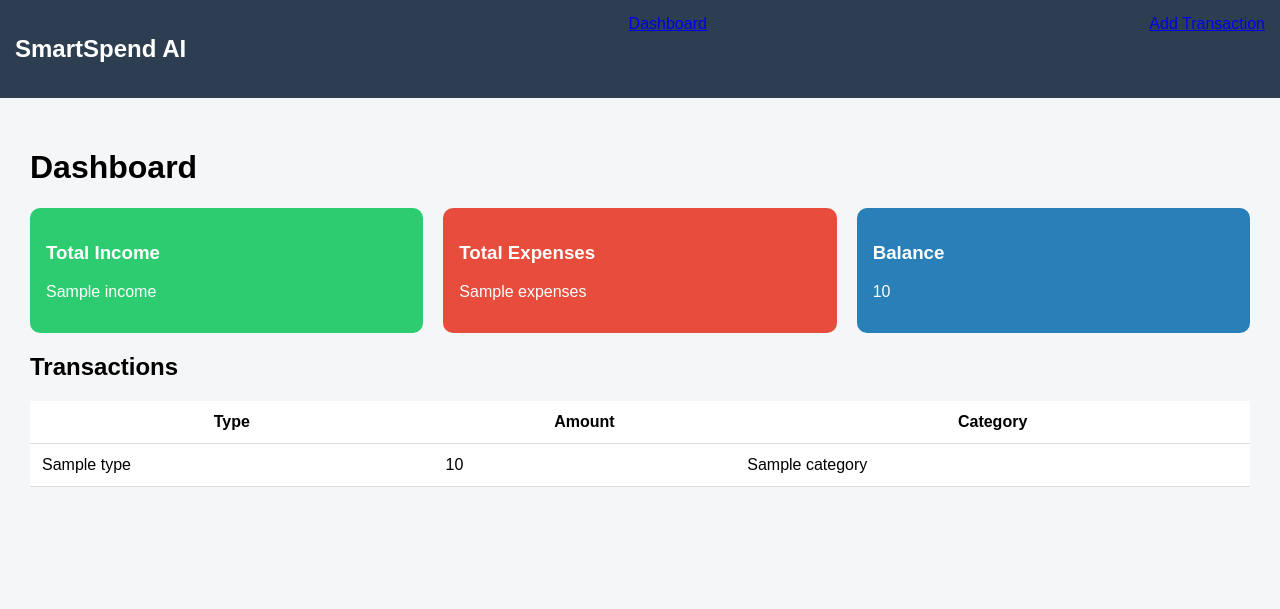
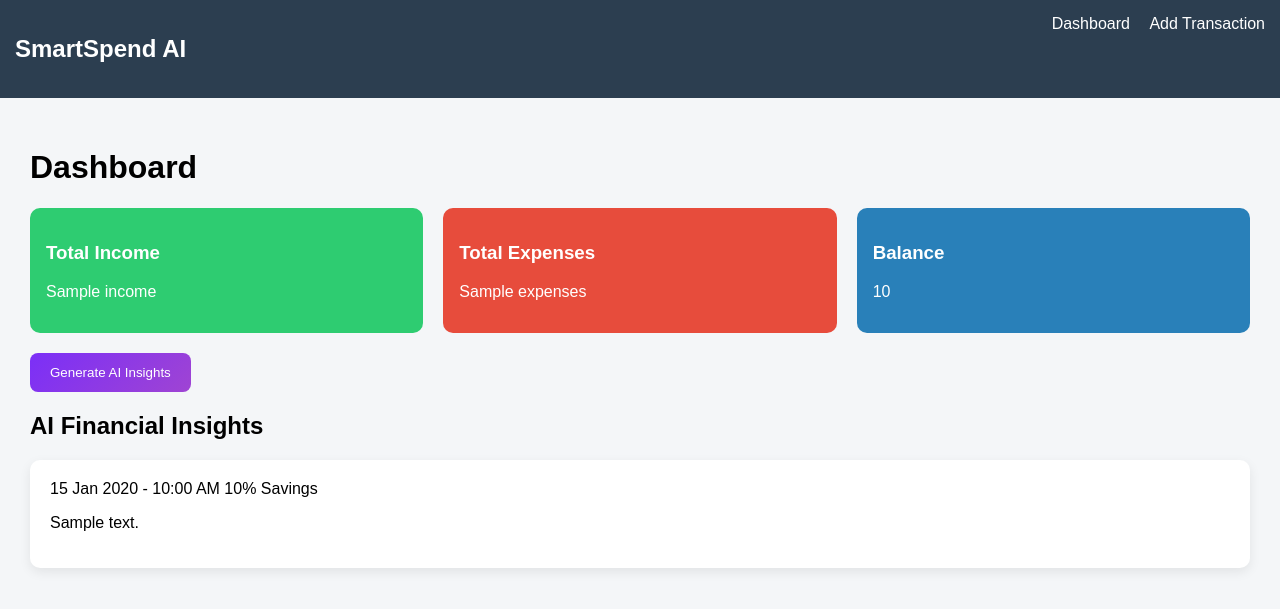
Before and after one commit to Mohammed-Ashhad/Systems_Deploy_And_Implement_Project_SmartSpend_AI-, a Flask app: template templates/dashboard.html in a window 1280 px wide. Shown: the top 609 px of the page. Run offline with Flask 3, Linux system fonts and the light colour scheme; the template is opened without the code that fills it: most values are stand-ins (such as "Sample title", 1, 10 or a date in 2020); parts of the project's set-up code (start-up, migrations or seed data) failed here and were passed over.

Commit message:
Mohd Ashhad Gull - v2 submission

```diff
--- a/static/styles.css
+++ b/static/styles.css
@@ -1,10 +1,12 @@
 body { font-family: Arial, sans-serif; margin: 0; background: #f4f6f8; }
 .navbar { background: #2c3e50; color: white; padding: 15px; display: flex; justify-content: space-between; }
+.navbar a { color: white; text-decoration: none; margin-left: 15px; }
 .container { padding: 30px; }
 .summary-container { display: flex; gap: 20px; margin-bottom: 20px; }
 .summary-card { flex: 1; color: white; padding: 16px; border-radius: 10px; }
 .income { background: #2ecc71; }
 .expense { background: #e74c3c; }
 .balance { background: #2980b9; }
-table { width: 100%; border-collapse: collapse; background: white; }
-th, td { padding: 12px; border-bottom: 1px solid #ddd; }
+.ai-button { background: linear-gradient(135deg, #7b2ff7, #9f44d3); color: white; border: none; padding: 12px 20px; border-radius: 8px; }
+.loading-spinner { margin-top: 15px; color: #555; font-weight: bold; }
+.ai-card { background: white; padding: 20px; border-radius: 10px; margin-top: 15px; box-shadow: 0 4px 12px rgba(0,0,0,0.08); }
--- a/templates/base.html
+++ b/templates/base.html
@@ -7,8 +7,10 @@
 <body>
     <div class="navbar">
         <h2>SmartSpend AI</h2>
-        <a href="/">Dashboard</a>
-        <a href="/add">Add Transaction</a>
+        <div>
+            <a href="/">Dashboard</a>
+            <a href="/add">Add Transaction</a>
+        </div>
     </div>
     <div class="container">
         {% block content %}{% endblock %}
--- a/templates/dashboard.html
+++ b/templates/dashboard.html
@@ -6,13 +6,25 @@
     <div class="summary-card expense"><h3>Total Expenses</h3><p>{{ summary.expenses }}</p></div>
     <div class="summary-card balance"><h3>Balance</h3><p>{{ summary.balance }}</p></div>
 </div>
-<h2>Transactions</h2>
-<table>
-    <thead><tr><th>Type</th><th>Amount</th><th>Category</th></tr></thead>
-    <tbody>
-        {% for t in transactions %}
-        <tr><td>{{ t.type }}</td><td>{{ t.amount }}</td><td>{{ t.category }}</td></tr>
-        {% endfor %}
-    </tbody>
-</table>
+<form action="/generate-insights" method="POST" onsubmit="showSpinner()">
+    <button type="submit" class="ai-button">Generate AI Insights</button>
+</form>
+<div id="loading" class="loading-spinner" style="display:none;">Generating insights...</div>
+<h2 class="section-title">AI Financial Insights</h2>
+<div class="ai-container">
+    {% for report in ai_reports[:2] %}
+    <div class="ai-card">
+        <div class="ai-header">
+            <span class="ai-date">{{ report.created_at.strftime("%d %b %Y - %I:%M %p") }}</span>
+            <span class="score-badge">{{ report.savings_score }}% Savings</span>
+        </div>
+        <p class="ai-text">{{ report.report_text }}</p>
+    </div>
+    {% endfor %}
+</div>
+<script>
+function showSpinner() {
+    document.getElementById("loading").style.display = "block";
+}
+</script>
 {% endblock %}
```
Also changed, not shown: routes/ai_analysis.py (added, +35 -0 lines).
